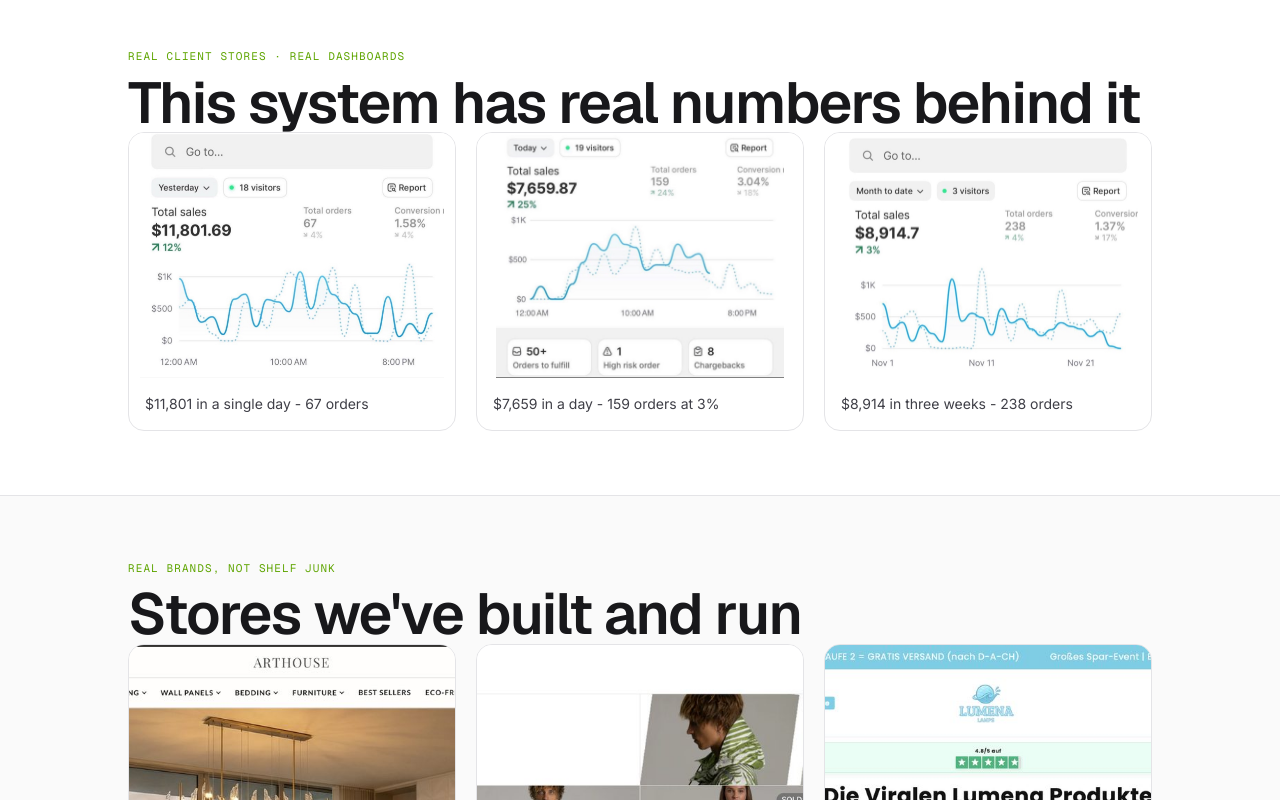
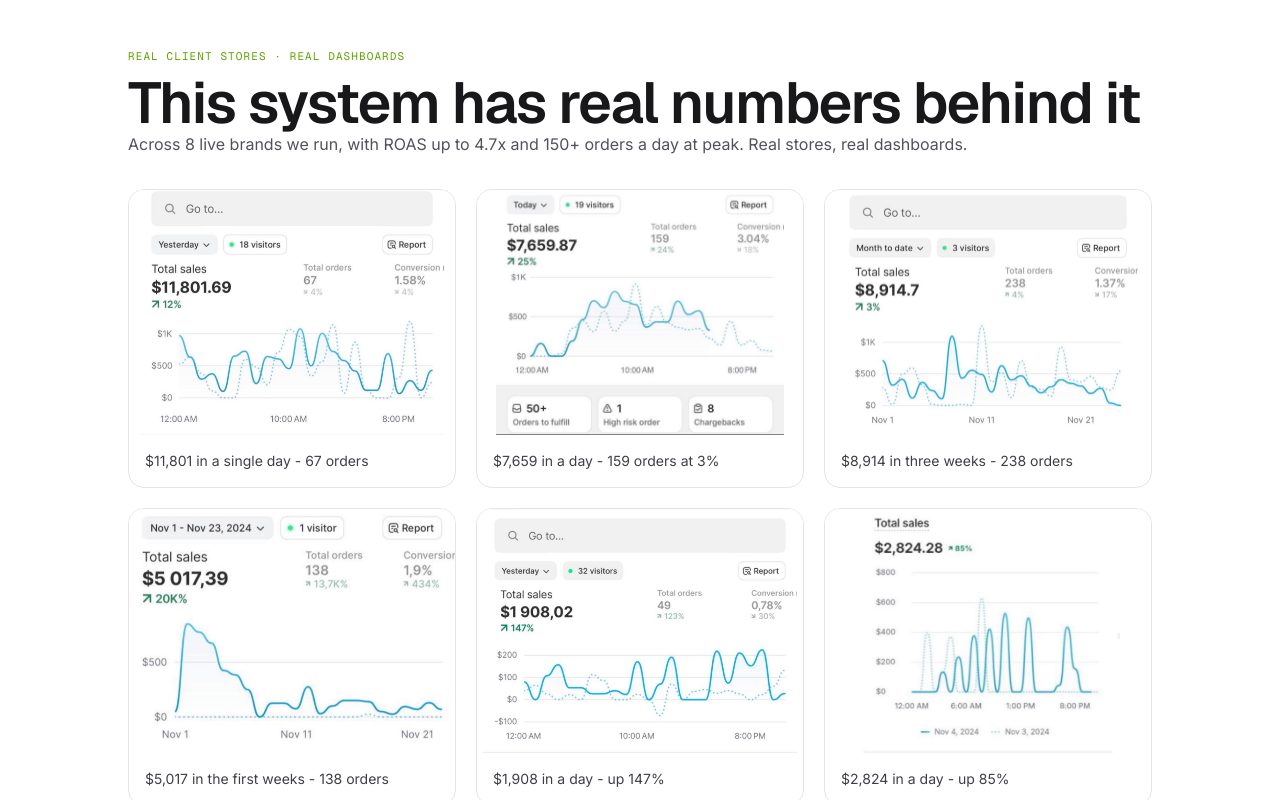
Before and after one commit to artemecom/ecomartem-agency, a Next.js app: page /product in a window 1280 px wide. Shown: the part 6240-7040 px from the top of the page. Built offline with nearby package versions, Linux system fonts and the light colour scheme; no server answers.

Commit message:
Landing: expand results wall to 6 dashboards + ROAS/8-brands proof line

```diff
--- a/src/app/product/page.tsx
+++ b/src/app/product/page.tsx
@@ -59,6 +59,9 @@ const PROOF = [
   { img: "/story/proof-1.jpg", cap: "$11,801 in a single day - 67 orders" },
   { img: "/story/proof-2.jpg", cap: "$7,659 in a day - 159 orders at 3%" },
   { img: "/story/result-3.jpg", cap: "$8,914 in three weeks - 238 orders" },
+  { img: "/story/result-1.jpg", cap: "$5,017 in the first weeks - 138 orders" },
+  { img: "/story/result-2.jpg", cap: "$1,908 in a day - up 147%" },
+  { img: "/story/proof-3.jpg", cap: "$2,824 in a day - up 85%" },
 ];
 
 const FORYOU = [
@@ -311,7 +314,8 @@ export default function ProductPage() {
       <section className="px-6 py-16">
         <div className="mx-auto max-w-5xl">
           <p className="mb-2 font-mono text-[11px] uppercase tracking-widest text-lime-600 dark:text-lime-400">Real client stores · real dashboards</p>
-          <h2 className="mb-8 text-2xl font-bold tracking-tight text-zinc-900 dark:text-white md:text-3xl">This system has real numbers behind it</h2>
+          <h2 className="mb-3 text-2xl font-bold tracking-tight text-zinc-900 dark:text-white md:text-3xl">This system has real numbers behind it</h2>
+          <p className="mb-8 text-zinc-600 dark:text-zinc-400">Across 8 live brands we run, with ROAS up to 4.7x and 150+ orders a day at peak. Real stores, real dashboards.</p>
           <div className="grid gap-5 md:grid-cols-3">
             {PROOF.map((p) => (
               <figure key={p.img} className="overflow-hidden rounded-2xl border border-zinc-200 bg-white dark:border-zinc-800 dark:bg-zinc-950">
```
